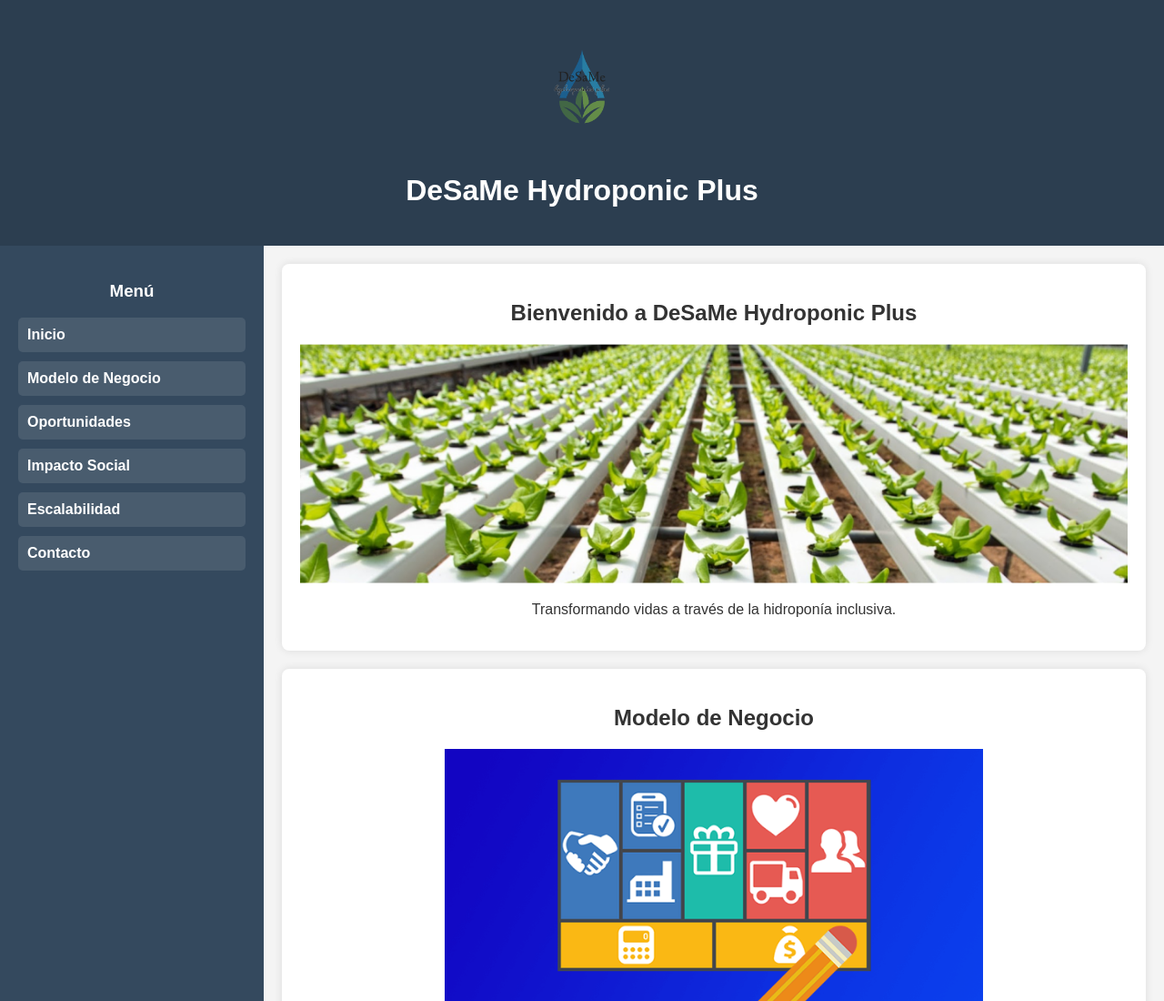
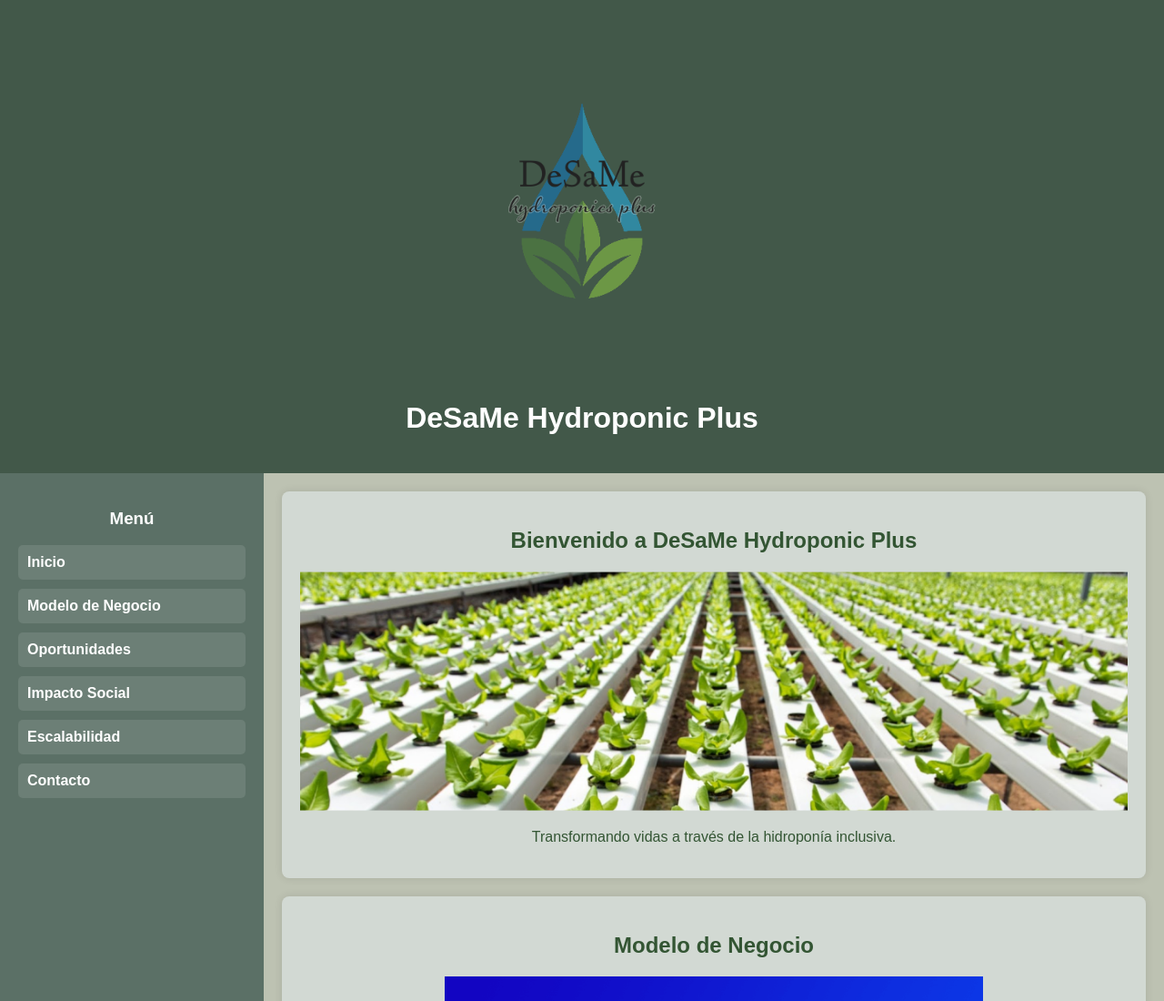
Before and after one commit to desame02/desame-hydroponic, a plain HTML site: page index.html in a window 1280 px wide. Shown: the top 1100 px of the page at 91% size. Drawn offline with Linux system fonts and the light colour scheme.

Commit message:
Update styles.css

```diff
--- a/styles.css
+++ b/styles.css
@@ -2,15 +2,15 @@ body {
     font-family: Arial, sans-serif;
     margin: 0;
     padding: 0;
-    background-color: #f4f4f4;
-    color: #333;
+    background-color: #bdc2b2;
+    color: #353;
     display: flex;
     flex-direction: column;
     min-height: 100vh;
 }
 
 header {
-    background-color: #2c3e50;
+    background-color: #425849;
     color: white;
     padding: 20px;
     text-align: center;
@@ -19,7 +19,7 @@ header {
 header img {
     display: block;
     margin: 0 auto 10px;
-    width: 150px;
+    width: 400px;
 }
 
 nav ul {
@@ -27,7 +27,7 @@ nav ul {
     padding: 0;
     display: flex;
     justify-content: center;
-    background-color: #34495e;
+    background-color: #ffffff;
     margin: 0;
 }
 
@@ -49,7 +49,7 @@ nav ul li a {
 
 .sidebar {
     width: 250px;
-    background-color: #34495e;
+    background-color: #5b7066;
     color: white;
     padding: 20px;
 }
@@ -88,7 +88,7 @@ main {
 }
 
 section {
-    background: white;
+    background: #d2d9d3;
     padding: 20px;
     margin-bottom: 20px;
     border-radius: 8px;
@@ -135,7 +135,7 @@ form button:hover {
 }
 
 footer {
-    background-color: #2c3e50;
+    background-color: #425849;
     color: white;
     text-align: center;
     padding: 10px;
```
